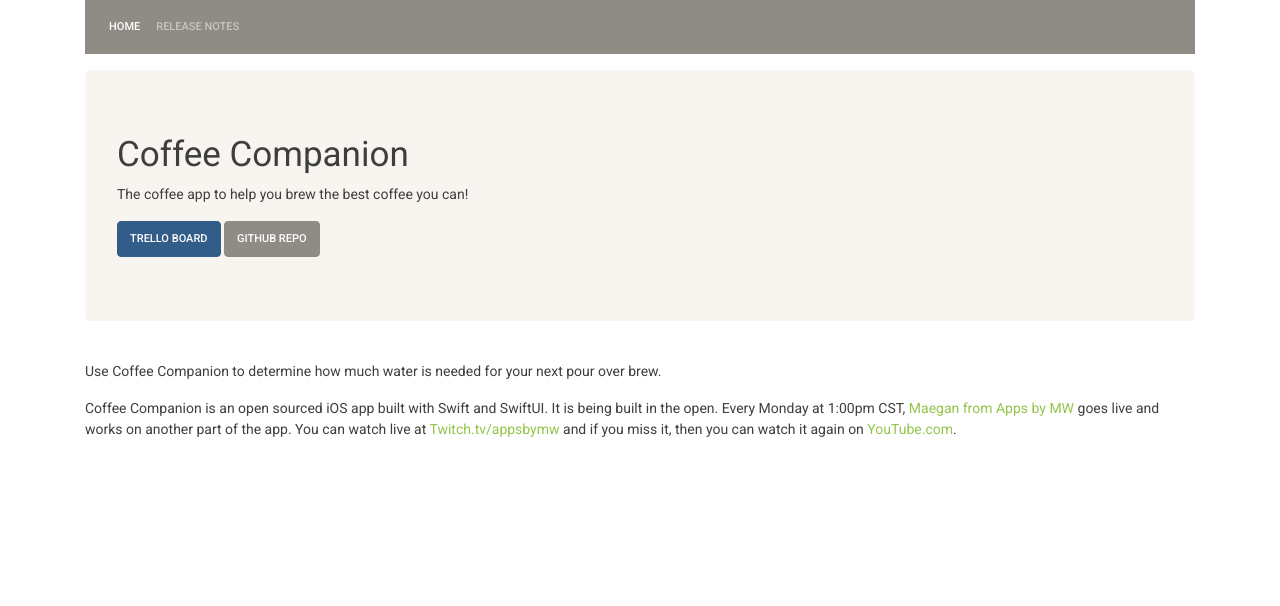
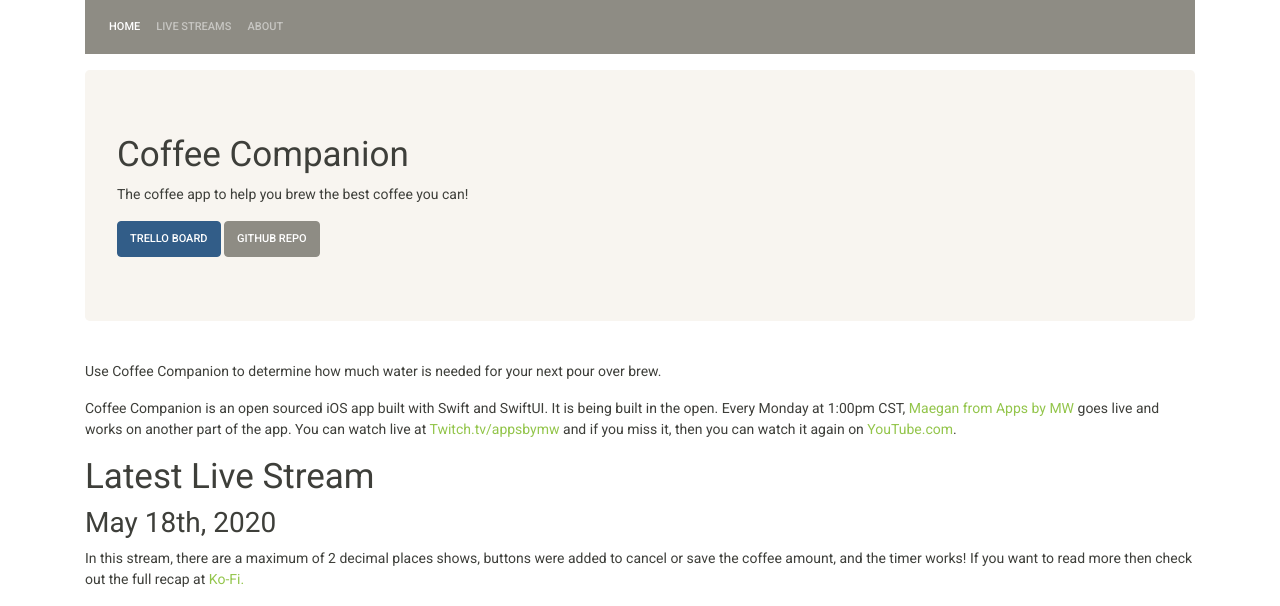
Before and after one commit to appsbymw/coffee-app, a Jekyll site: the page built from index.html, in a window 1280 px wide. Shown: the top 606 px of the page. Built offline with Jekyll 4.4.1, drawn with Linux system fonts in a browser that asks for light colours; nearby versions of some CDN libraries; grey boxes are pictures that could not be loaded.

Commit message:
Updated to include live streams

```diff
--- a/_data/navigation.yml
+++ b/_data/navigation.yml
@@ -1,4 +1,8 @@
 - name: Home
   link: /
-- name: Release Notes
-  link: /release-notes
+# - name: Release Notes
+#   link: /release-notes
+- name: Live Streams
+  link: /live-streams
+- name: About
+  link: /about
--- /dev/null
+++ b/_data/videos.yml
@@ -0,0 +1,10 @@
+- date: May 4th, 2020
+  id: -NRyaJPpicQ
+  post-link: https://ko-fi.com/post/Coffee-Companion-App-Live-s-D1D41PIRZ
+- date: May 11th, 2020
+  id: TcIsl2xHi8Q
+  post-link: https://ko-fi.com/post/Coffee-Companion-App-LS002-T6T61PISB
+- date: May 18th, 2020
+  id: vMNtxSnL9Hw
+  post-link: https://ko-fi.com/post/Coffee-Companion-App-LS003-W7W71Q6K9
+  description: "In this stream, there are a maximum of 2 decimal places shows, buttons were added to cancel or save the coffee amount, and the timer works!"
--- a/index.html
+++ b/index.html
@@ -35,3 +35,22 @@
         </p>
     </div>
 </div>
+
+<div class="row">
+    <div class="col">
+        <h1>Latest Live Stream</h1>
+        {% assign sorted = site.data.videos | reverse %}
+        {% assign video = sorted[0] %}
+        <h2>{{ video.date }}</h2>
+        <p>{{ video.description }} If you want to read more then check out the full recap at <a href="{{video.post-link}}" target="_blank" rel="noopener noreferrer">Ko-Fi.</a></p>
+        <div class="video-container">
+            <iframe
+            width="100%"
+            src="https://www.youtube.com/embed/{{ video.id }}"
+            frameborder="0"
+            allow="accelerometer; autoplay; encrypted-media; gyroscope; picture-in-picture"
+            allowfullscreen>
+            </iframe>
+          </div>
+    </div>
+</div>
```
Also changed, not shown: _includes/youtube.html (added, +9 -0 lines), about/index.md (added, +8 -0 lines), live-streams/index.md (added, +33 -0 lines).
